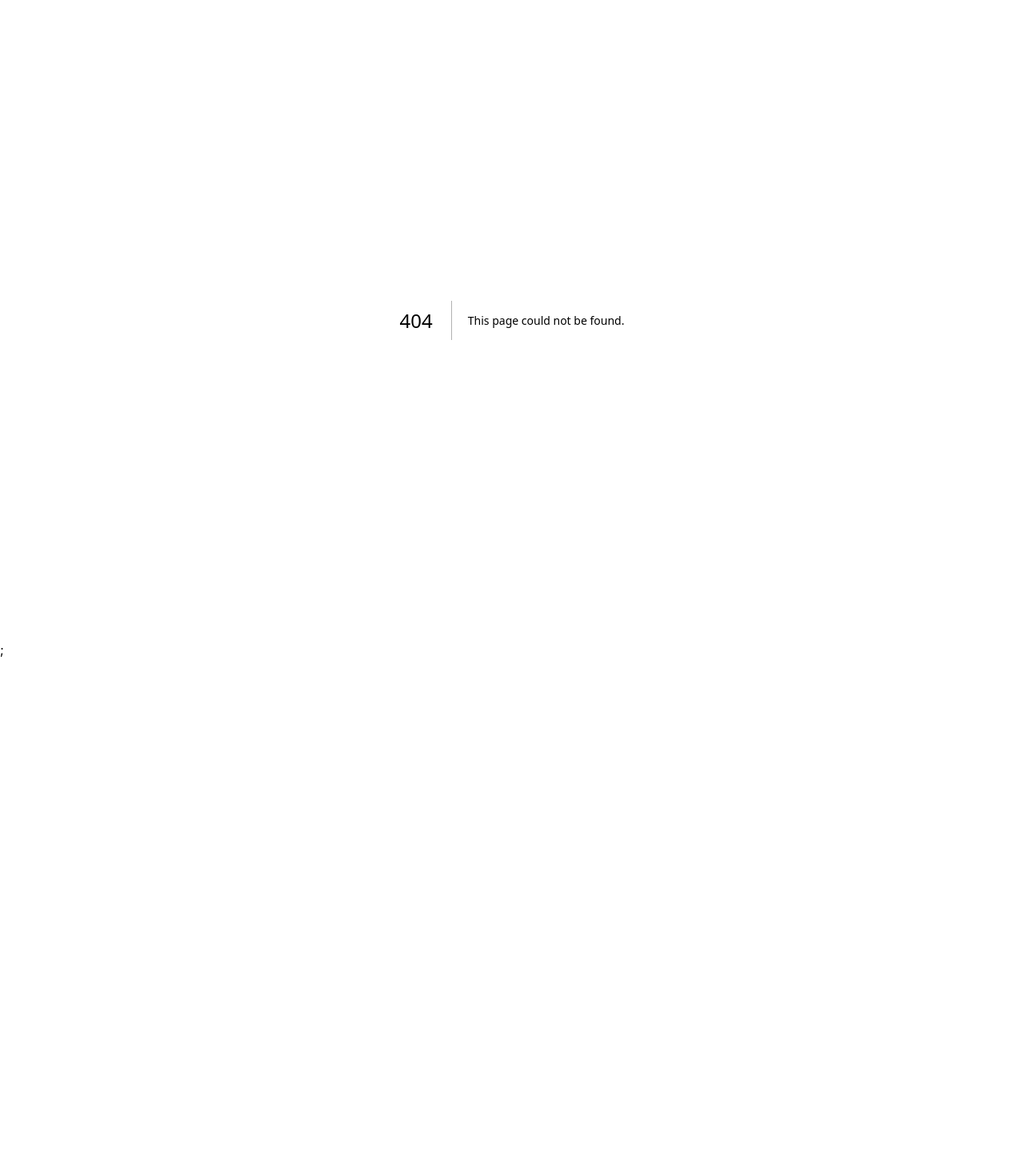
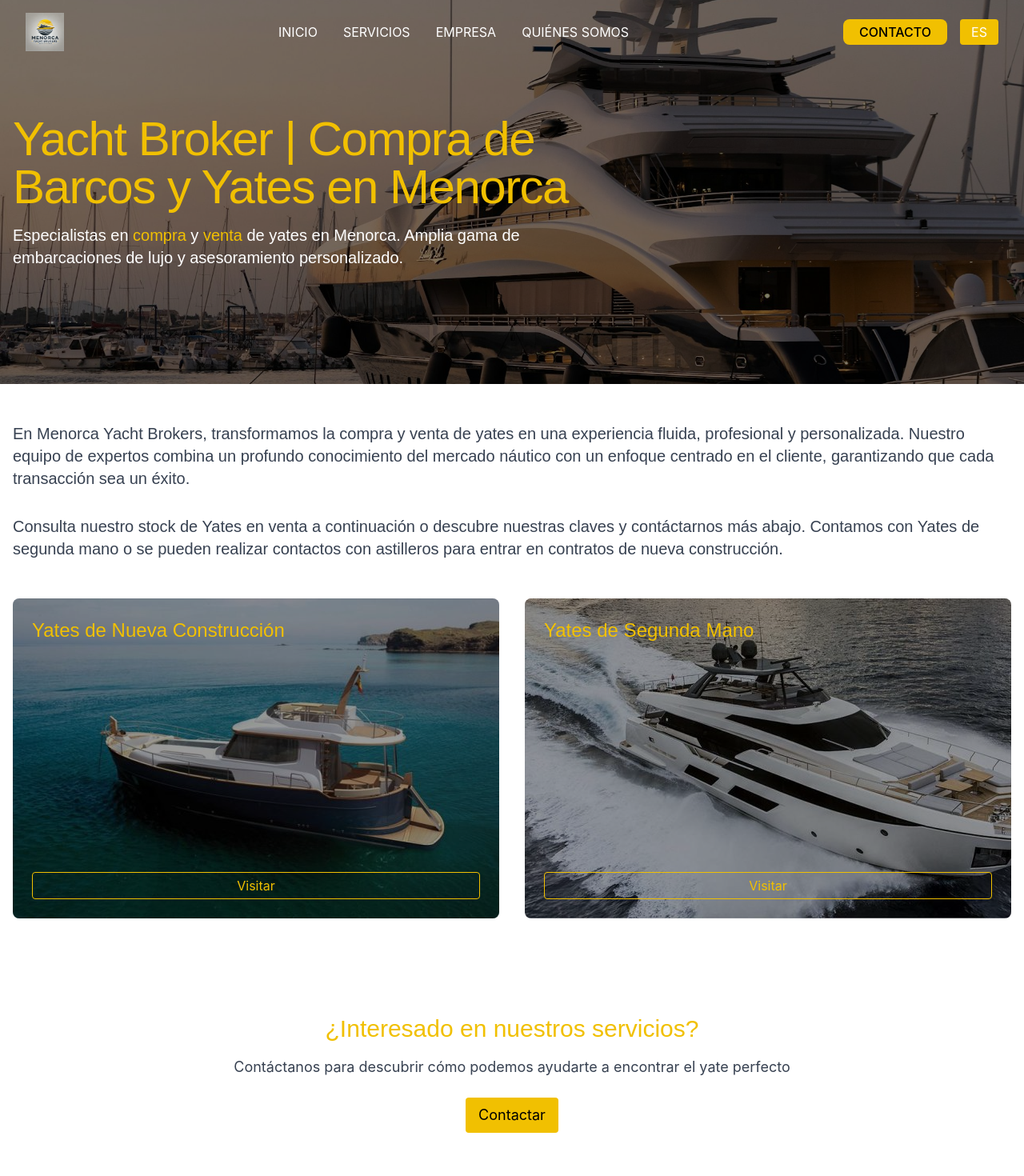
Before and after one commit to davidfreixes/myb, a Next.js app: page /yacht-broker in a window 1280 px wide. Before the commit this address had no page. Shown: the top 1470 px of the page at 80% size. Before the commit the page ends 825 px from the top, so only its background shows below. Built offline with nearby package versions, Linux system fonts and the light colour scheme.

Commit message:
feat: new yacht-broker page

```diff
--- /dev/null
+++ b/client/general/services/yacht-broker.tsx
@@ -0,0 +1,149 @@
+import { Button } from "@mantine/core";
+import { motion } from "framer-motion";
+import Image from "next/image";
+import Link from "next/link";
+
+export default function YachtBroker() {
+  return (
+    <div className="flex flex-col min-h-screen ">
+      {/* Hero Section */}
+      <div className="relative h-[60vh] w-full ">
+        <Image
+          src="/img/yacht-broker.jpg"
+          alt="Yacht broker service"
+          fill
+          className="object-cover"
+          priority
+        />
+        <div className="absolute inset-0 bg-black/50" />
+        <div className="relative z-10 container mx-auto px-4 h-full flex flex-col justify-center max-w-8xl">
+          <motion.div
+            initial={{ opacity: 0, y: 20 }}
+            animate={{ opacity: 1, y: 0 }}
+            transition={{ duration: 0.8 }}
+            className="max-w-3xl"
+          >
+            <div className="space-y-2 md:space-y-4">
+              <h1 className="font-montserrat text-3xl sm:text-4xl md:text-5xl lg:text-6xl font-medium tracking-tight text-primary">
+                Yacht Broker | Compra de Barcos y Yates en Menorca
+              </h1>
+              <h2 className="font-montserrat sm:text-lg md:text-xl text-white">
+                Especialistas en <span className="text-primary"> compra </span>y{" "}
+                <span className="text-primary">venta </span>de yates en Menorca.
+                Amplia gama de embarcaciones de lujo y asesoramiento
+                personalizado.
+              </h2>
+            </div>
+          </motion.div>
+        </div>
+      </div>
+
+      {/* Main Content */}
+      <div className="container mx-auto px-4 py-12 md:py-12 max-w-8xl">
+        <motion.div
+          initial={{ opacity: 0, y: 20 }}
+          animate={{ opacity: 1, y: 0 }}
+          transition={{ duration: 0.8, delay: 0.2 }}
+          className="prose prose-lg max-w-none"
+        >
+          <p className="font-montserrat text-lg md:text-xl text-gray-700 mb-8">
+            En Menorca Yacht Brokers, transformamos la compra y venta de yates
+            en una experiencia fluida, profesional y personalizada. Nuestro
+            equipo de expertos combina un profundo conocimiento del mercado
+            náutico con un enfoque centrado en el cliente, garantizando que cada
+            transacción sea un éxito.
+          </p>
+
+          <p className="font-montserrat text-lg md:text-xl text-gray-700 mb-12">
+            Consulta nuestro stock de Yates en venta a continuación o descubre
+            nuestras claves y contáctarnos más abajo. Contamos con Yates de
+            segunda mano o se pueden realizar contactos con astilleros para
+            entrar en contratos de nueva construcción.
+          </p>
+
+          {/* Yacht Categories */}
+          <div className="grid md:grid-cols-2 gap-8 mb-12">
+            <motion.div
+              initial={{ opacity: 0, x: -20 }}
+              animate={{ opacity: 1, x: 0 }}
+              transition={{ duration: 0.8, delay: 0.4 }}
+              className="relative h-[400px] group cursor-pointer"
+            >
+              <Link href={"/yacht-broker/new"} className="w-full shadow-md">
+                <Image
+                  src="/img/new-construction.jpg"
+                  alt="Yates de Nueva Construcción"
+                  fill
+                  className="object-cover rounded-lg"
+                />
+                <div className="absolute inset-0 bg-black/40 group-hover:bg-black/50 transition-colors rounded-lg" />
+                <div className="absolute inset-0 flex flex-col p-6 ">
+                  <h3 className="text-2xl text-primary font-montserrat mb-4">
+                    Yates de Nueva Construcción
+                  </h3>
+                </div>
+                <div className="absolute inset-0 flex flex-col justify-end p-6">
+                  <Button
+                    unstyled
+                    className="border-primary border-[1px] rounded text-primary hover:bg-primary hover:text-white p-1 text-sm sm:text-base w-full sm:w-auto md:w-auto"
+                  >
+                    Visitar
+                  </Button>
+                </div>
+              </Link>
+            </motion.div>
+
+            <motion.div
+              initial={{ opacity: 0, x: 20 }}
+              animate={{ opacity: 1, x: 0 }}
+              transition={{ duration: 0.8, delay: 0.6 }}
+              className="relative h-[400px] group cursor-pointer"
+            >
+              <Image
+                src="/img/second-hand.jpg"
+                alt="Yates de Segunda Mano"
+                fill
+                className="object-cover rounded-lg"
+              />
+              <div className="absolute inset-0 bg-black/40 group-hover:bg-black/50 transition-colors rounded-lg" />
+              <div className="absolute inset-0 flex flex-col p-6 ">
+                <h3 className="text-2xl text-primary font-montserrat mb-4">
+                  Yates de Segunda Mano
+                </h3>
+              </div>
+              <div className="absolute inset-0 flex flex-col justify-end p-6">
+                <Button
+                  unstyled
+                  className="border-primary border-[1px] rounded text-primary hover:bg-primary hover:text-white p-1 text-sm sm:text-base w-full sm:w-auto md:w-auto"
+                >
+                  Visitar
+                </Button>
+              </div>
+            </motion.div>
+          </div>
+        </motion.div>
+      </div>
+      {/* CTA Section */}
+      <motion.div
+        initial={{ opacity: 0, y: 20 }}
+        animate={{ opacity: 1, y: 0 }}
+        transition={{ duration: 0.8, delay: 0.8 }}
+        className="p-6 rounded-lg text-center mb-10"
+      >
+        <h2 className="text-2xl md:text-3xl font-montserrat text-primary mb-4">
+          ¿Interesado en nuestros servicios?
+        </h2>
+        <p className="text-lg text-gray-700 mb-6">
+          Contáctanos para descubrir cómo podemos ayudarte a encontrar el yate
+          perfecto
+        </p>
+        <Button
+          unstyled
+          className="w-full rounded sm:w-auto bg-primary hover:bg-primary/75 text-black font-normal text-sm md:text-lg py-2 px-4"
+        >
+          Contactar
+        </Button>
+      </motion.div>
+    </div>
+  );
+}
--- a/client/home/components/services-section.tsx
+++ b/client/home/components/services-section.tsx
@@ -1,6 +1,8 @@
+import { NAVIGATION_LINKS } from "@/utils/navigation";
 import { Button, Card } from "@mantine/core";
 import { motion } from "framer-motion";
 import Image from "next/image";
+import Link from "next/link";
 
 const services = [
   {
@@ -16,6 +18,7 @@ const services = [
       </>
     ),
     image: "/img/yacht-broker.jpg",
+    link: `${NAVIGATION_LINKS.YACHT_BROKER}`,
   },
   {
     title: "Yacht Charter",
@@ -31,6 +34,7 @@ const services = [
       </>
     ),
     image: "/img/yacht-charter.jpg",
+    link: `${NAVIGATION_LINKS.YACHT_CHARTER}`,
   },
   {
     title: "Inspecciones y Tasaciones de Yates",
@@ -42,30 +46,35 @@ const services = [
       </>
     ),
     image: "/img/inspections.jpg",
+    link: `${NAVIGATION_LINKS.INSPECCIONES}`,
   },
   {
     title: "Gestión de Carga y Logística",
     description:
       "En fusión con On Line Traders & Shipping, gestionamos cargas con las empresas de la isla con el fin de ayudar y optimizar los procesos.",
     image: "/img/logistics.jpg",
+    link: `${NAVIGATION_LINKS.LOGÍSTICA}`,
   },
   {
     title: "Asesoría Náutica",
     description:
       "Gestión de documentación, matriculaciones o dudas. Nuestros asesores estan aquí para ayudar cualquier duda o gestión del sector.",
     image: "/img/nautical-consulting.jpg",
+    link: `${NAVIGATION_LINKS.ASESORIA_NAUTICA}`,
   },
   {
     title: "Ship Broker & Charterer",
     description:
       "Actuamos de Ship Broker y Charterer. Consulta nuestro daily y contáctanos si quieres cerrar un fixture.",
     image: "/img/ship-broker.jpg",
+    link: `${NAVIGATION_LINKS.SHIP_BROKER}`,
   },
   {
     title: "Servicios de Valor Añadido",
     description:
       "A parte de todos los servicios, podemos añadir recogidas en el aeropuerto o aerodrómo, en el puerto o desplazamientos. También excursiones, visitas sofisticadas o rutas por la isla segun el gusto del cliente.",
     image: "/img/value-added-services.jpg",
+    link: `${NAVIGATION_LINKS.VALOR_AÑADIDO}`,
   },
 ];
 
@@ -96,6 +105,7 @@ export default function ServicesSection() {
               transition={{ duration: 0.8, delay: index * 0.1 }}
               className="flex"
             >
+              <Link href={service.link} className="w-full shadow-md">
                 <Card className="h-full w-full flex flex-col shadow-md hover:shadow-2xl transition-shadow duration-300 cursor-pointer">
                   <div className="relative h-48 sm:h-56 md:h-64">
                     <Image
@@ -115,11 +125,13 @@ export default function ServicesSection() {
                     <Button
                       unstyled
                       className="border-primary border-[1px] rounded text-primary hover:bg-primary hover:text-white p-1 text-sm sm:text-base w-full sm:w-auto md:w-auto"
+                      onClick={(e) => e.stopPropagation()}
                     >
                       Accede al servicio
                     </Button>
                   </div>
                 </Card>
+              </Link>
             </motion.div>
           ))}
         </div>
--- /dev/null
+++ b/pages/yacht-broker.tsx
@@ -0,0 +1,13 @@
+import YachtBroker from "@/client/general/services/yacht-broker";
+import { Footer } from "@/client/layout/components/footer";
+import { Header } from "@/client/layout/components/header";
+
+export default function YachtBrokerPage() {
+  return (
+    <>
+      <Header sticky={false} isTransparent={true} />
+      <YachtBroker />
+      <Footer />
+    </>
+  );
+}
--- /dev/null
+++ b/utils/navigation.ts
@@ -0,0 +1,41 @@
+export const NAVIGATION_LINKS = {
+  HOME: "/",
+  QUIENES_SOMOS: "/quienes-somos",
+  SERVICIOS: "/servicios",
+  CONTACTO: "/contacto",
+  BLOG: "/blog",
+  PROFILE_PLANS: "app/profile?tab=api",
+  YACHT_BROKER: "/yacht-broker",
+  YACHT_CHARTER: "/yacht-charter",
+  INSPECCIONES: "/inspections",
+  LOGÍSTICA: "/logistics",
+  ASESORIA_NAUTICA: "nautical-consulting",
+  SHIP_BROKER: "ship-broker",
+  VALOR_AÑADIDO: "value-added",
+  BLOG_CATEGORY: (slug: string) => `/blog/category/${slug}`,
+  AREA_CLIENTE: "/app",
+  SEGUROS_TRANSPORTES: "/legal#seguros-transportes",
+  LEGAL: "/legal",
+  CONDICIONES_CONTRATACION: "/legal#condiciones-contratacion",
+  PROTECCION_DATOS: "/legal#proteccion-datos",
+  LOGIN: "/auth/login",
+  RESET_PASSWORD: "/auth/reset-password",
+  REGISTER: "/auth/register",
+  ANALYTICS: "/app/analytics",
+  MI_PERFIL: "/app/profile",
+  ENVIOS: "/app/orders",
+  MIS_COTIZACIONES: "/app/rates",
+  INSTANT_RATE: "/app/rates?instantRate=true",
+  PUBLIC_INSTANT_RATE: "/my-rate?instantRate=true",
+  ENVIO_BY_ID: (id: string) => `/app/orders/${id}`,
+  ENVIO_NEW: (rateId: string) => `/app/rates?orderRateId=${rateId}`,
+  ENVIO_EDIT: (orderId: string) => `/app/orders/${orderId}/edit`,
+  RATE_EDIT: (id: string) => `/app/rates/${id}/edit`,
+  RATE_BY_ID: (rateId: string) => `/app/rates?rateId=${rateId}`,
+  ADDRESSES: "/app/addresses",
+  HOLDED_INVOICE: (id: string) =>
+    `${process.env.NEXT_PUBLIC_HOLDED_INVOICE + id}`,
+  API_LANDING: "/api-landing",
+  PUBLIC_TRACKING: (id: string) =>
+    process.env.NEXT_PUBLIC_APP_URL + `/tracking/${id}`,
+};
```
Also changed, not shown: public/img/new-construction.jpg (added), public/img/second-hand.jpg (added). Lines whose indentation alone changed are shown as unchanged.
